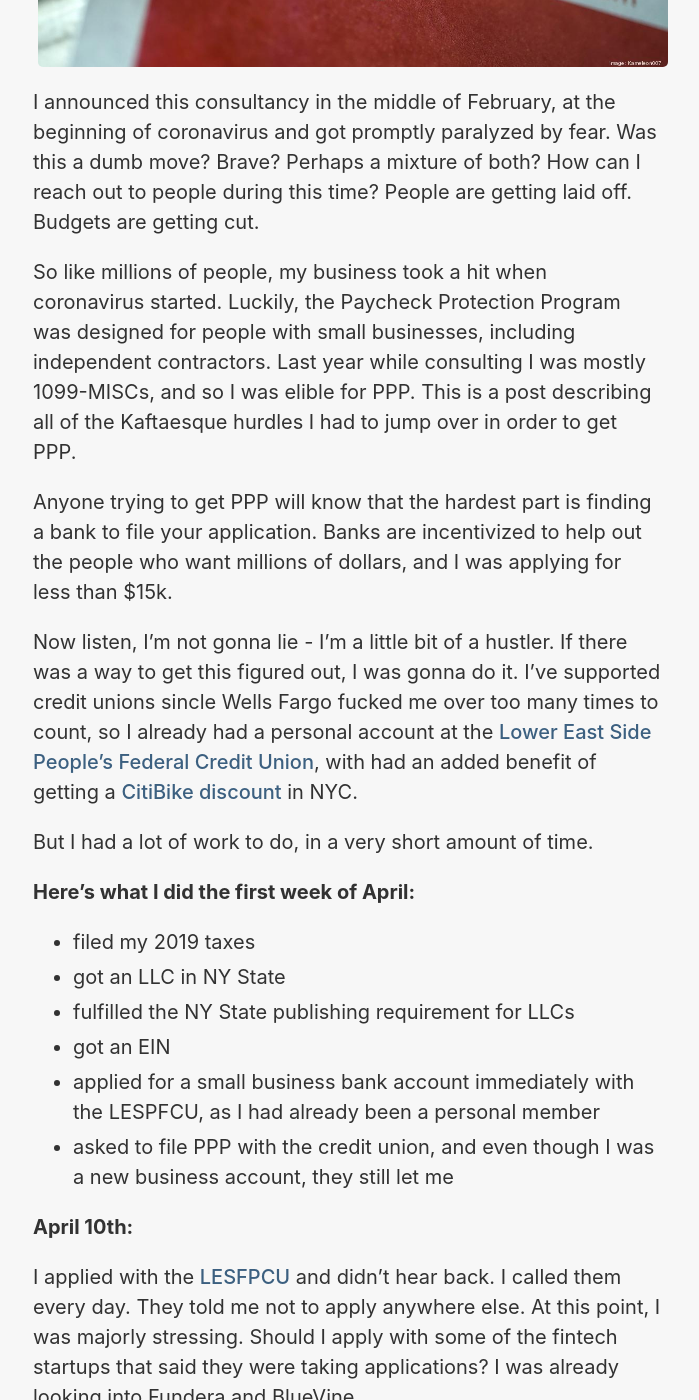
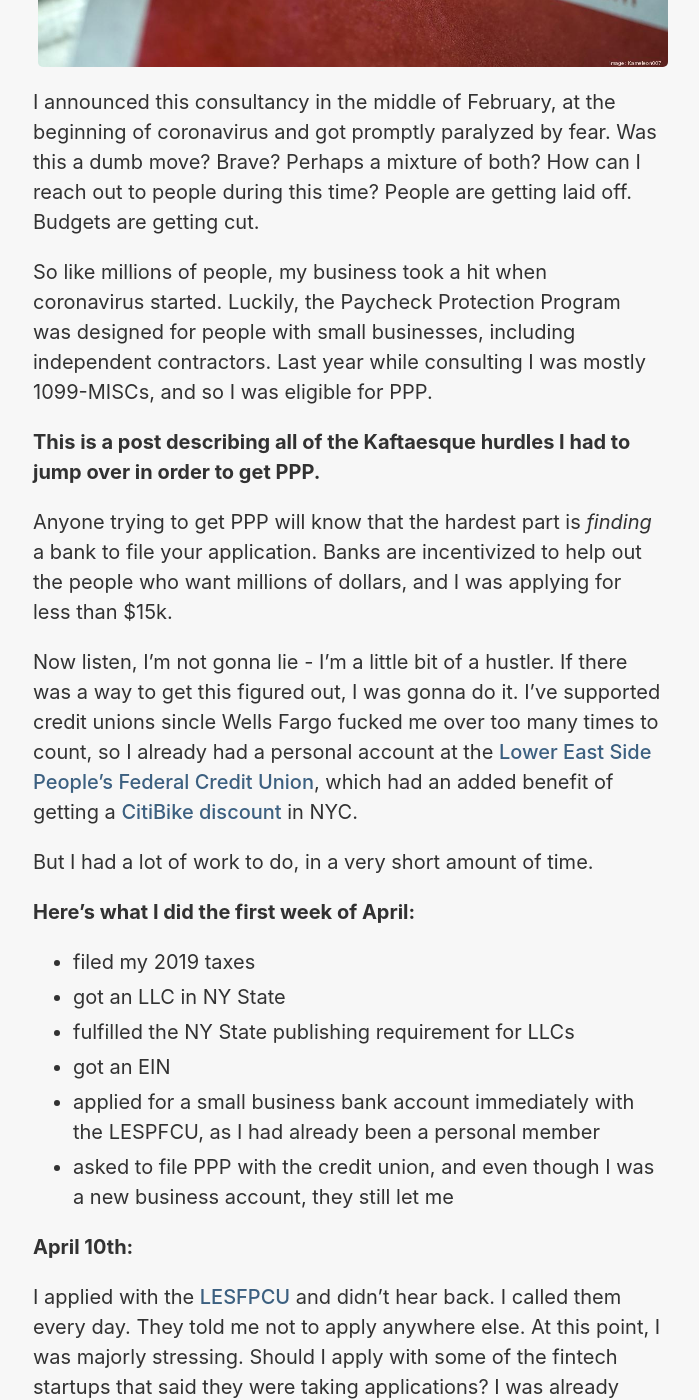
Before and after one commit to allisonburtch/consultancy, a Jekyll site: the page built from _posts/2020-05-04-how-i-got-PPP-as-an-independent-contractor.md, in a window 1280 px wide and 1400 px high, scrolled down 623 px. Shown: the whole window, without its empty margins (292-991 px from the left). Built offline with Jekyll 4.4.1, drawn with Linux system fonts in a browser that asks for light colours.

Commit message:
changed index page

```diff
--- a/_posts/2020-05-04-how-i-got-PPP-as-an-independent-contractor.md
+++ b/_posts/2020-05-04-how-i-got-PPP-as-an-independent-contractor.md
@@ -10,11 +10,13 @@ description: Big banks are not incentivized to help sole proprietors and indepen
 
 I announced this consultancy in the middle of February, at the beginning of coronavirus and got promptly paralyzed by fear. Was this a dumb move? Brave? Perhaps a mixture of both? How can I reach out to people during this time? People are getting laid off. Budgets are getting cut.
 
-So like millions of people, my business took a hit when coronavirus started. Luckily, the Paycheck Protection Program was designed for people with small businesses, including independent contractors. Last year while consulting I was mostly 1099-MISCs, and so I was elible for PPP. This is a post describing all of the Kaftaesque hurdles I had to jump over in order to get PPP.
+So like millions of people, my business took a hit when coronavirus started. Luckily, the Paycheck Protection Program was designed for people with small businesses, including independent contractors. Last year while consulting I was mostly 1099-MISCs, and so I was eligible for PPP.
 
-Anyone trying to get PPP will know that the hardest part is finding a bank to file your application. Banks are incentivized to help out the people who want millions of dollars, and I was applying for less than $15k.
+**This is a post describing all of the Kaftaesque hurdles I had to jump over in order to get PPP.**
 
-Now listen, I'm not gonna lie - I'm a little bit of a hustler. If there was a way to get this figured out, I was gonna do it. I've supported credit unions sincle Wells Fargo fucked me over too many times to count, so I already had a personal account at the [Lower East Side People's Federal Credit Union](https://lespeoples.org/), with had an added benefit of getting a [CitiBike discount](https://www.citibikenyc.com/pricing/cdcu) in NYC.
+Anyone trying to get PPP will know that the hardest part is _finding_ a bank to file your application. Banks are incentivized to help out the people who want millions of dollars, and I was applying for less than $15k.
+
+Now listen, I'm not gonna lie - I'm a little bit of a hustler. If there was a way to get this figured out, I was gonna do it. I've supported credit unions sincle Wells Fargo fucked me over too many times to count, so I already had a personal account at the [Lower East Side People's Federal Credit Union](https://lespeoples.org/), which had an added benefit of getting a [CitiBike discount](https://www.citibikenyc.com/pricing/cdcu) in NYC.
 
 But I had a lot of work to do, in a very short amount of time.
 
```
